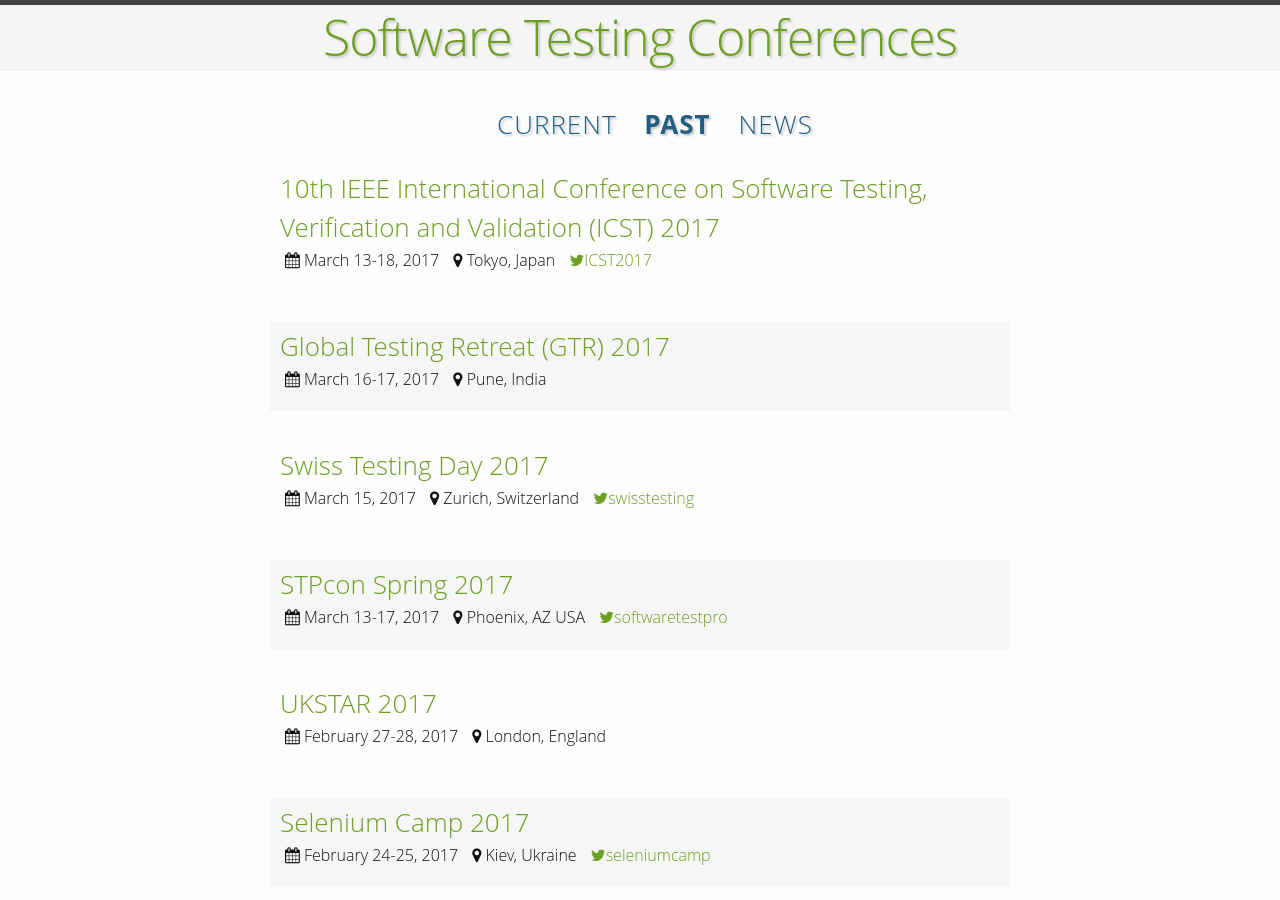
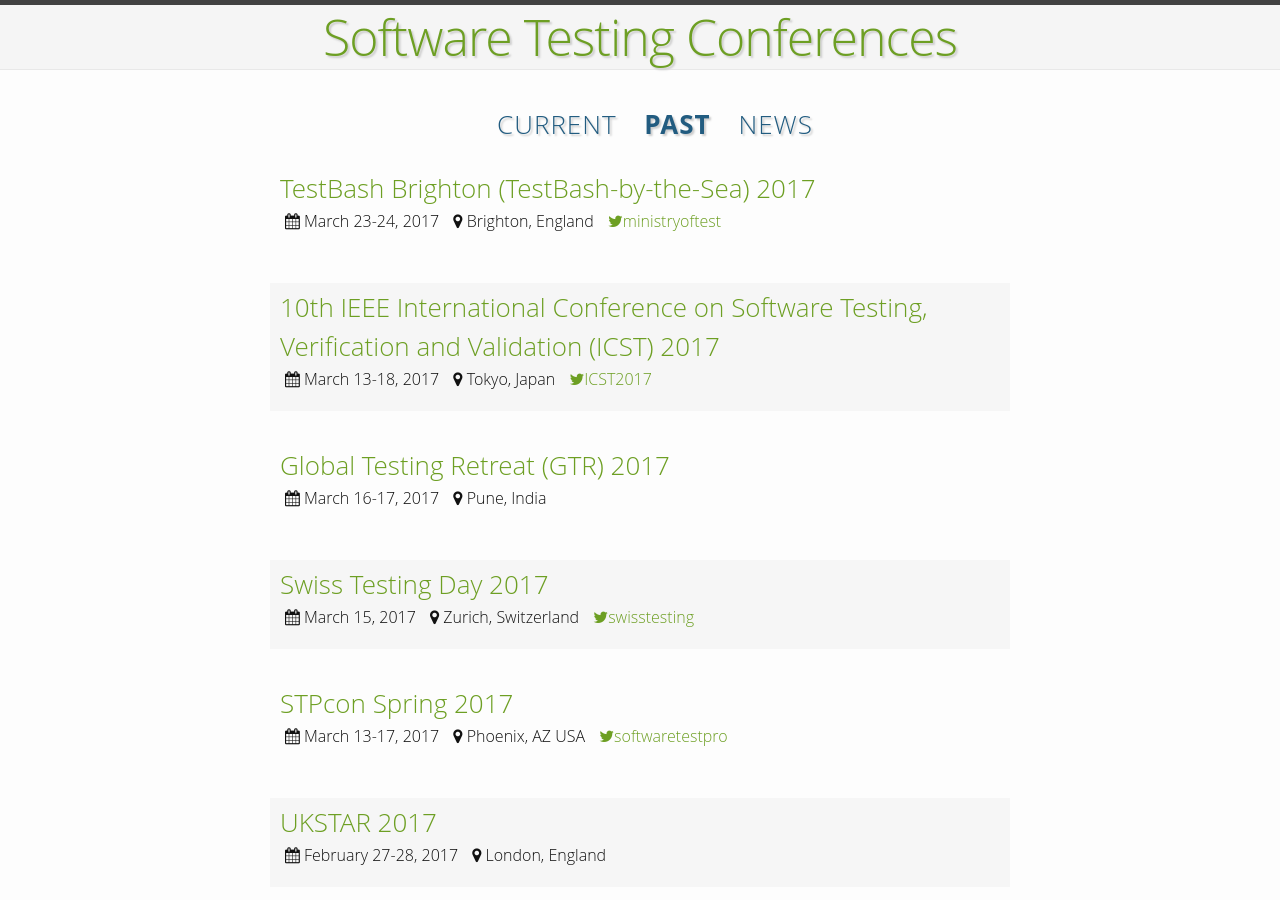
Before and after one commit to TestingConferences/testingconferences.github.io, a Jekyll site: the page built from past.html, in a window 1280 px wide and 900 px high. Built offline with Jekyll 4.4.1, drawn with Linux system fonts in a browser that asks for light colours.

Commit message:
Update past.yml

```diff
--- a/_data/past.yml
+++ b/_data/past.yml
@@ -1,3 +1,9 @@
+- name: TestBash Brighton (TestBash-by-the-Sea) 2017
+  location: Brighton, England
+  dates: "March 23-24, 2017"
+  url: https://dojo.ministryoftesting.com/events/testbash-brighton-2017
+  twitter: ministryoftest
+
 - name: 10th IEEE International Conference on Software Testing, Verification and Validation (ICST) 2017
   location: Tokyo, Japan
   dates: "March 13-18, 2017"
```
